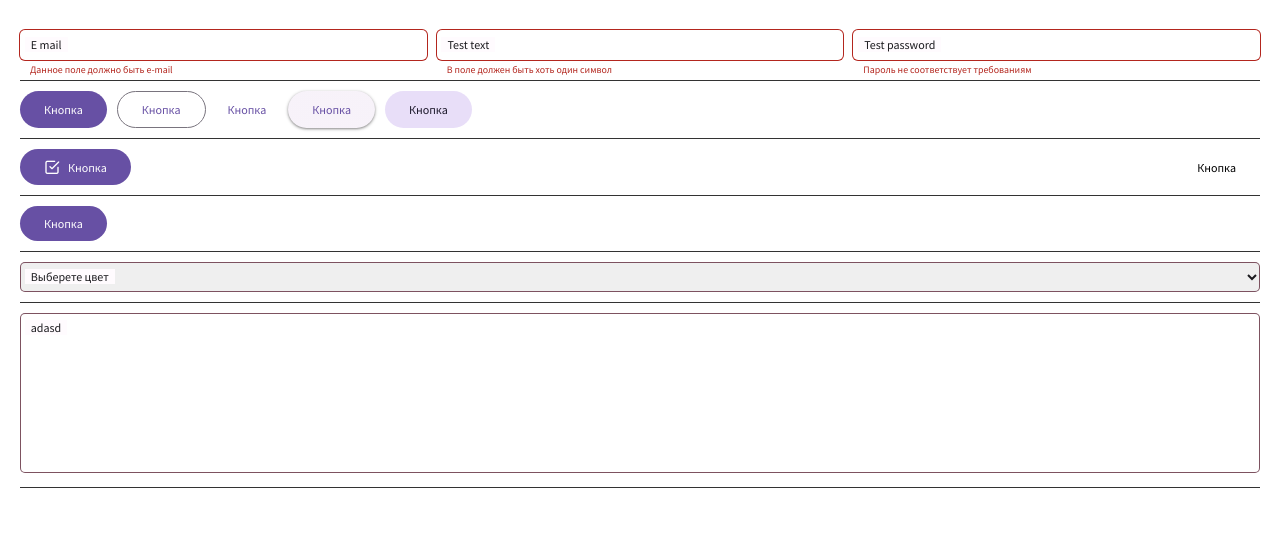
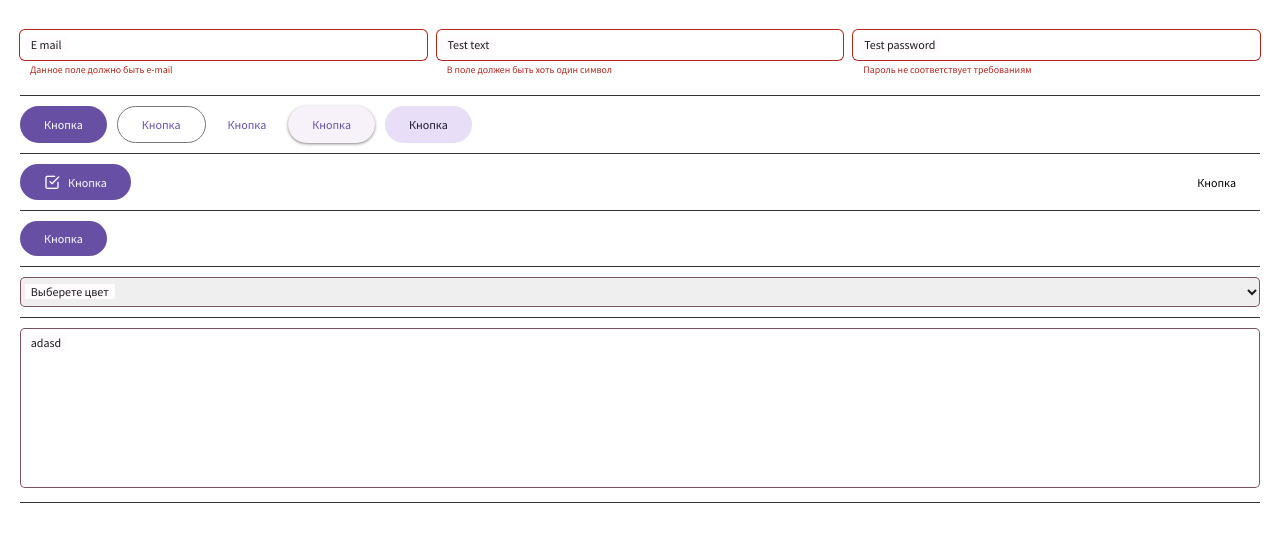
Before and after one commit to yuvmironov/yuv-components, a Vue app: page / in a window 1280 px wide. Shown: the top 542 px of the page. Built offline with nearby package versions, Linux system fonts and the light colour scheme.

Commit message:
Fix margin-bottom

```diff
--- a/src/components/yuv-input.vue
+++ b/src/components/yuv-input.vue
@@ -105,7 +105,7 @@ export default {
 .YuvInput
   position relative
   width 100%
-  margin-bottom 10px
+  margin-bottom 25px
   &:not(:last-child)
     margin-right 10px
   &-Message
```
